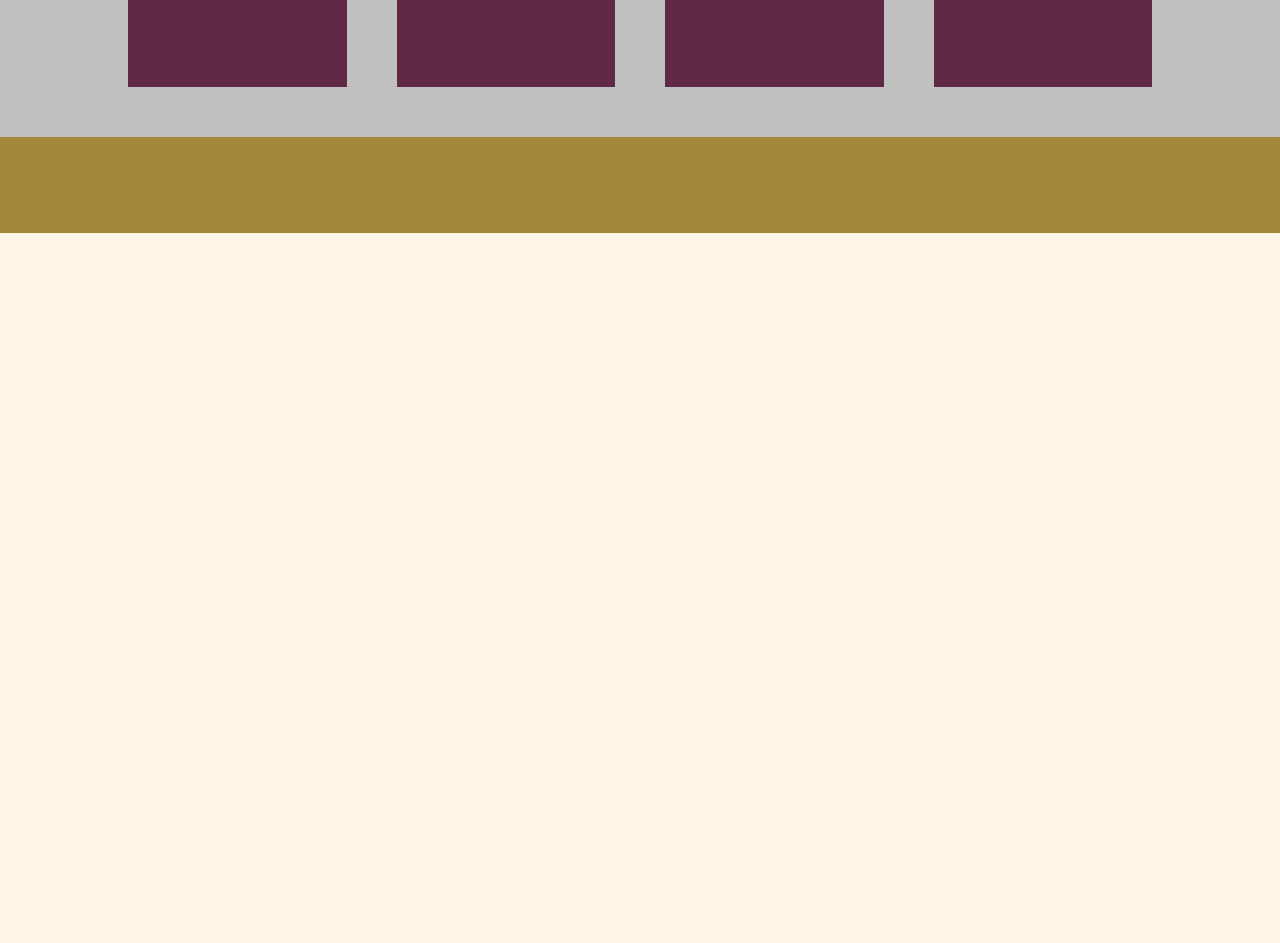
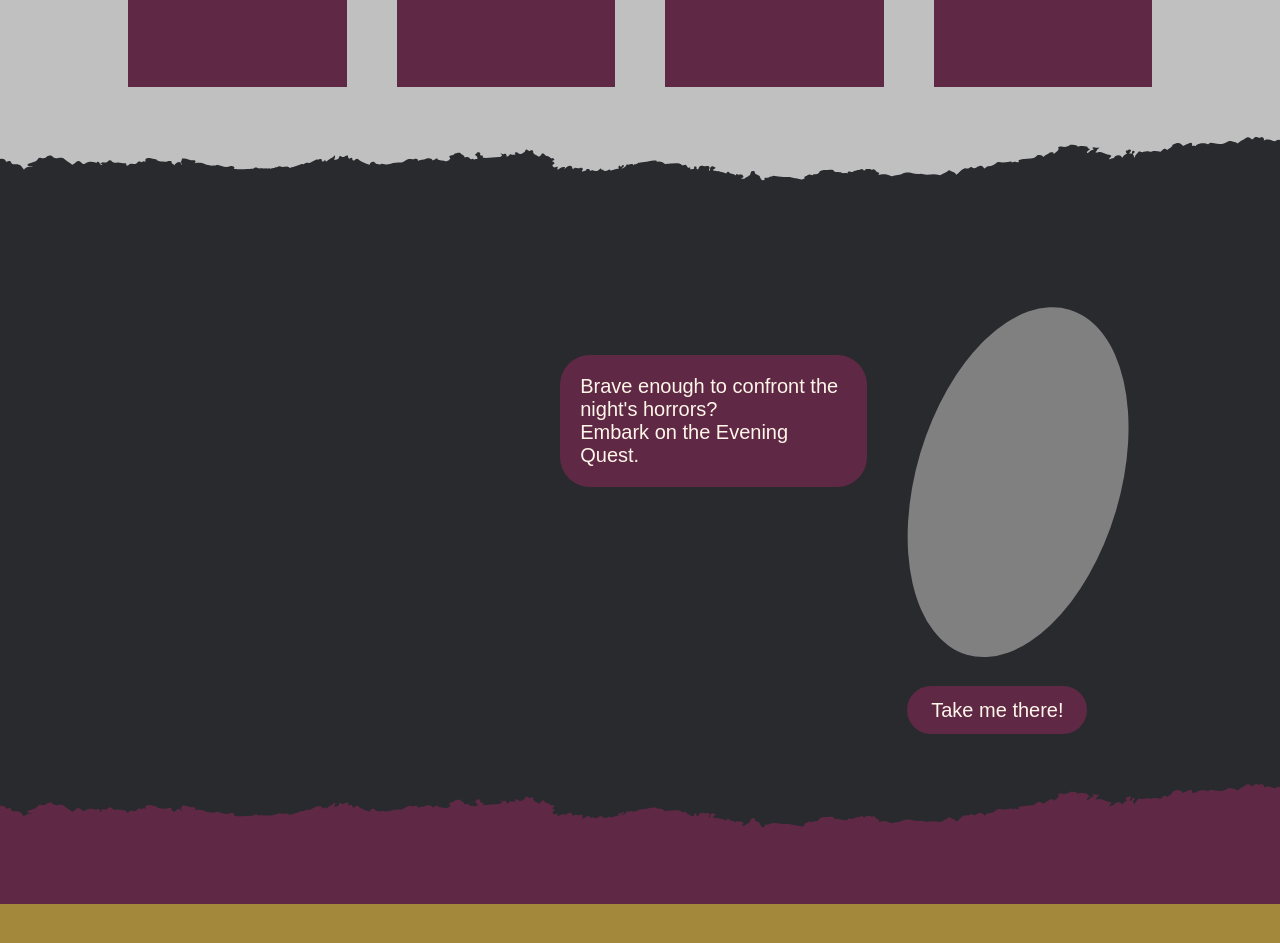
Before and after one commit to reasonsx/fantasy-quest-website, a Vue app in the folder 2nd-sem-project/: page /evening in a window 1280 px wide. Shown: the part 3720-4663 px from the top of the page. Before the commit the page ends 3953 px from the top, so only its background shows below. Built offline with nearby package versions, Linux system fonts and the light colour scheme; a web font is replaced by a local one.

Commit message:
evening subpage coding

```diff
--- a/2nd-sem-project/src/views/EveningView.vue
+++ b/2nd-sem-project/src/views/EveningView.vue
@@ -58,7 +58,29 @@
                 </div>
             </div>
         </div>
+        <div class="grey-torn-paper-top" style="background-color: var(--silver-color);"</div>
+
+        <!-- <div class="gold-torn-paper-bottom" style="background-color: var(--black-color);">we need a silver one here</div> -->
+        <div class="figure-container">
+            <div class="figure-content">
+                <div class="nothing-here"></div>
+                <div class="question-part">
+                    <p>Brave enough to confront the night's horrors? <br>
+                        Embark on the Evening Quest.</p>
+                </div>
+                <div class="figure-part">
+                    <div class="figure-svg">
+                        <svg width="222" height="351" viewBox="0 0 222 351" fill="none" xmlns="http://www.w3.org/2000/svg">
+                        <ellipse cx="111.086" cy="175.134" rx="102" ry="180" transform="rotate(16.5951 111.086 175.134)" fill="#808080"/>
+                        </svg>
+
+                    </div>
+                    <RouterLink to="/day"><button class="button-purple"><p>Take me there!</p></button></RouterLink>
+                </div>
+            </div>
+            <div class="purple-torn-paper-top"></div>
         </div>
+    </div>
 
     </body>
 </template>
@@ -175,5 +197,44 @@
         height: 500px;
         background-color: #5F2945;
     }
+    .figure-container{
+        display: flex;
+        justify-content: center;
+        align-items: center;
+        flex-direction: column;
+        width: 100%;
+        background-color: var(--black-color);
+        color: var(--light-papirus);
+    }
+    .figure-content{
+        display: flex;
+        flex-direction: row;
+        justify-content: center;
+        align-items: center;
+        width: 80%;
+        margin: 50px 0;
+    }
+    .button-purple {
+        background-color: #5F2945;
+        color: var(--light-papirus);
+        width: 180px;
+        height: 48px;
+        border-radius: 64px;
+        border: none;
+        margin-top: 24px;
+    }
+    .nothing-here{
+        width: 40%;
+    }
+    .question-part{
+        width: 30%;
+        display: flex;
+        background-color: #5F2945;
+        border-radius: 30px;
+        padding: 20px;
+        margin-right: 40px;
+        margin-bottom: 200px;
+
+    }
 
 </style>
```
